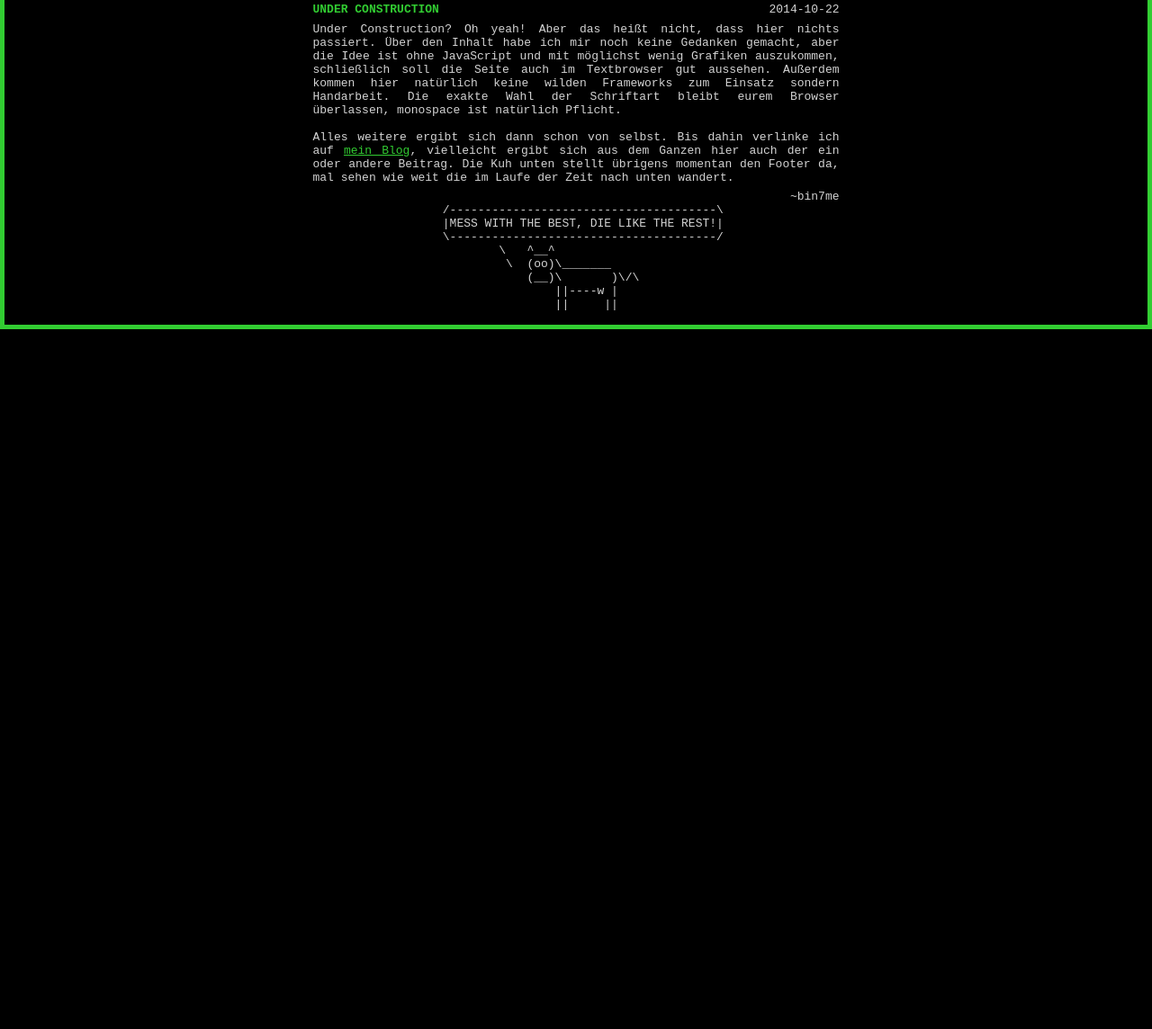
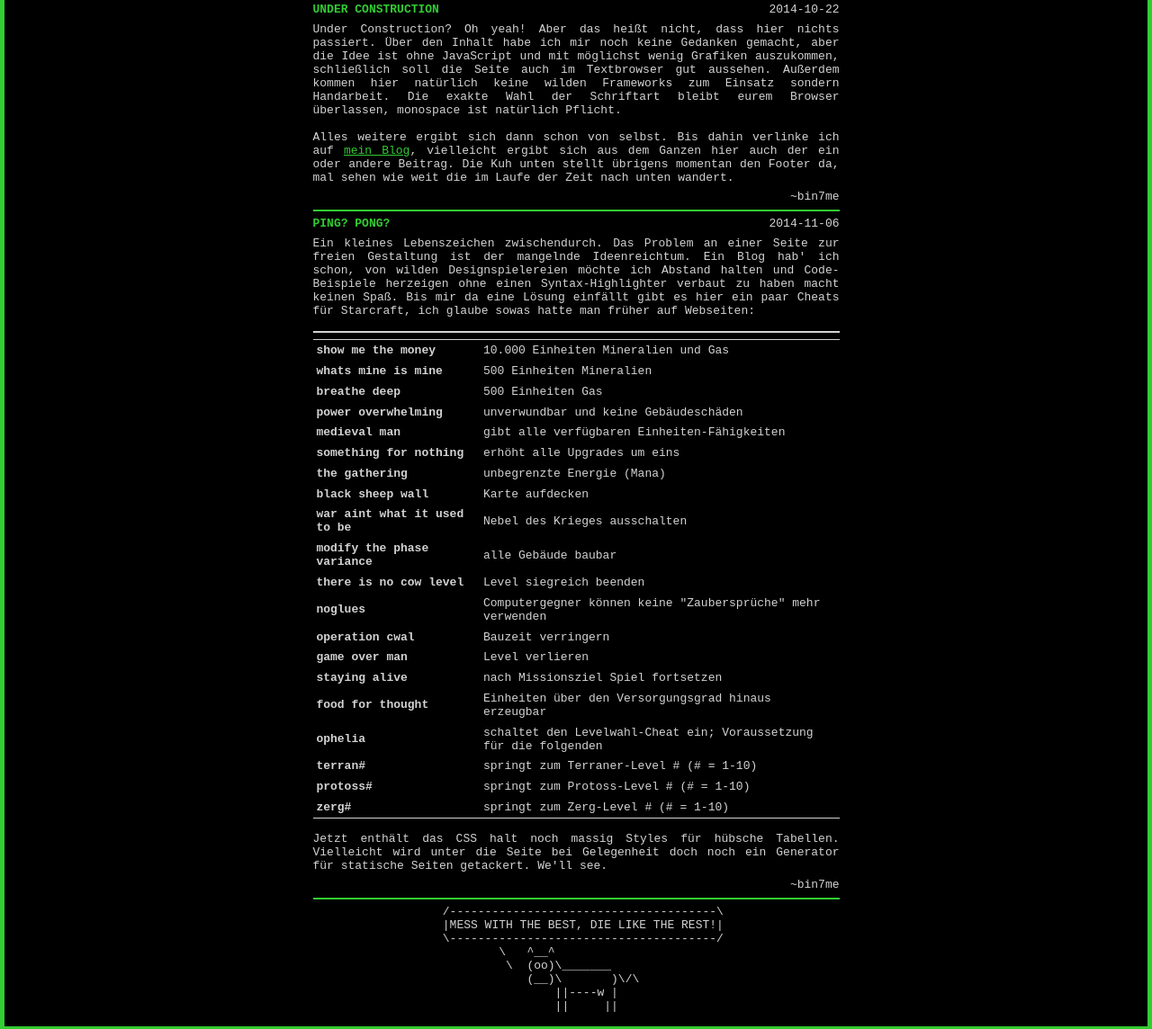
Before and after one commit to Bin7me/tilde, a plain HTML site: page index.html in a window 1280 px wide. Shown: the part 212-1356 px from the top of the page at 90% size. Before the commit the page ends 800 px from the top, so only its background shows below. Drawn offline with Linux system fonts and the light colour scheme.

Commit message:
Second article.

```diff
--- a/index.html
+++ b/index.html
@@ -25,13 +25,120 @@
   </pre>
 </header>
 <div id="main">
-  <h2 class="article-header">UNDER CONSTRUCTION</h2><div class="date">2014-10-22</div><br/>
+  <div class="section">
+    <h2 class="article-header">UNDER CONSTRUCTION</h2><div class="date">2014-10-22</div><br/>
 	<article class="article">
 	  Under Construction? Oh yeah! Aber das heißt nicht, dass hier nichts passiert. Über den Inhalt habe ich mir noch keine Gedanken gemacht, aber die Idee ist ohne JavaScript und mit möglichst wenig Grafiken auszukommen, schließlich soll die Seite auch im Textbrowser gut aussehen. Außerdem kommen hier natürlich keine wilden Frameworks zum Einsatz sondern Handarbeit. Die exakte Wahl der Schriftart bleibt eurem Browser überlassen, monospace ist natürlich Pflicht.<br/><br/>
 
 	  Alles weitere ergibt sich dann schon von selbst. Bis dahin verlinke ich auf <a href="https://bin7me.github.io">mein Blog</a>, vielleicht ergibt sich aus dem Ganzen hier auch der ein oder andere Beitrag. Die Kuh unten stellt übrigens momentan den Footer da, mal sehen wie weit die im Laufe der Zeit nach unten wandert.
 	  <div class="signature">~bin7me</div>
 	</article>
+  </div>
+
+  <hr/>
+
+  <div class="section">
+    <h2 class="article-header">PING? PONG?</h2><div class="date">2014-11-06</div><br/>
+    <article class="article">
+	  Ein kleines Lebenszeichen zwischendurch. Das Problem an einer Seite zur freien Gestaltung ist der mangelnde Ideenreichtum. Ein Blog hab' ich schon, von wilden Designspielereien möchte ich Abstand halten und Code-Beispiele herzeigen ohne einen Syntax-Highlighter verbaut zu haben macht keinen Spaß. Bis mir da eine Lösung einfällt gibt es hier ein paar Cheats für Starcraft, ich glaube sowas hatte man früher auf Webseiten:
+	  <br/><br/>
+
+	  <table>
+		<thead>
+		  <tr>
+			<th></th>
+			<th></th>
+		  </tr>
+		</thead>
+		<tbody>
+		  <tr>
+			<td class="first-column">show me the money</td>
+			<td>10.000 Einheiten Mineralien und Gas</td>
+		  </tr>
+		  <tr>
+			<td class="first-column">whats mine is mine</td>
+			<td>500 Einheiten Mineralien</td>
+		  </tr>
+		  <tr>
+			<td class="first-column">breathe deep</td>
+			<td>500 Einheiten Gas</td>
+		  </tr>
+		  <tr>
+			<td class="first-column">power overwhelming</td>
+			<td>unverwundbar und keine Gebäudeschäden</td>
+		  </tr>
+		  <tr>
+			<td class="first-column">medieval man</td>
+			<td>gibt alle verfügbaren Einheiten-Fähigkeiten</td>
+		  </tr>
+		  <tr>
+			<td class="first-column">something for nothing</td>
+			<td>erhöht alle Upgrades um eins</td>
+		  </tr>
+		  <tr>
+			<td class="first-column">the gathering</td>
+			<td>unbegrenzte Energie (Mana)</td>
+		  </tr>
+		  <tr>
+			<td class="first-column">black sheep wall</td>
+			<td>Karte aufdecken</td>
+		  </tr>
+		  <tr>
+			<td class="first-column">war aint what it used to be</td>
+			<td>Nebel des Krieges ausschalten</td>
+		  </tr>
+		  <tr>
+			<td class="first-column">modify the phase variance</td>
+			<td>alle Gebäude baubar</td>
+		  </tr>
+		  <tr>
+			<td class="first-column">there is no cow level</td>
+			<td>Level siegreich beenden</td>
+		  </tr>
+		  <tr>
+			<td class="first-column">noglues</td>
+			<td>Computergegner können keine "Zaubersprüche" mehr verwenden</td>
+		  </tr>
+		  <tr>
+			<td class="first-column">operation cwal</td>
+			<td>Bauzeit verringern</td>
+		  </tr>
+		  <tr>
+			<td class="first-column">game over man</td>
+			<td>Level verlieren</td>
+		  </tr>
+		  <tr>
+			<td class="first-column">staying alive</td>
+			<td>nach Missionsziel Spiel fortsetzen</td>
+		  </tr>
+		  <tr>
+			<td class="first-column">food for thought</td>
+			<td>Einheiten über den Versorgungsgrad hinaus erzeugbar</td>
+		  </tr>
+		  <tr>
+			<td class="first-column">ophelia</td>
+			<td>schaltet den Levelwahl-Cheat ein; Voraussetzung für die folgenden</td>
+		  </tr>
+		  <tr>
+			<td class="first-column">terran#</td>
+			<td>springt zum Terraner-Level # (# = 1-10)</td>
+		  </tr>
+		  <tr>
+			<td class="first-column">protoss#</td>
+			<td>springt zum Protoss-Level # (# = 1-10)</td>
+		  </tr>
+		  <tr>
+			<td class="first-column">zerg#</td>
+			<td>springt zum Zerg-Level # (# = 1-10)</td>
+		  </tr>
+		</tbody>
+	  </table>
+	  <br/>
+	  Jetzt enthält das CSS halt noch massig Styles für hübsche Tabellen. Vielleicht wird unter die Seite bei Gelegenheit doch noch ein Generator für statische Seiten getackert. We'll see.
+      <div class="signature">~bin7me</div>
+	</article>
+  </div>
+  <hr/>
 </div>
 <footer id="footer">
   <pre id="footer-cow">
```
